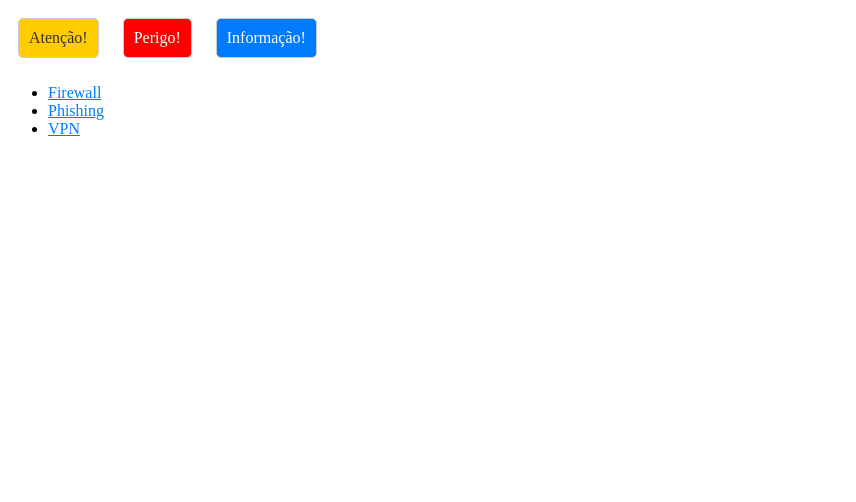
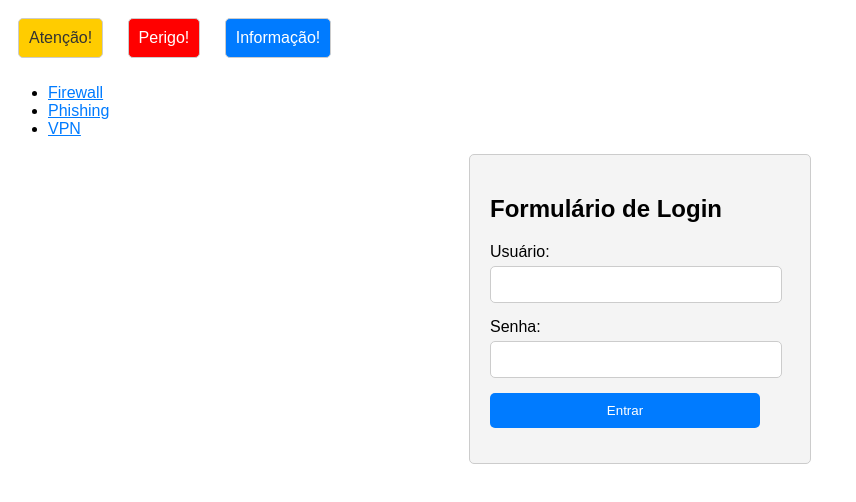
Before and after one commit to Guustaavoo/Programacao-Web, a plain HTML site: page LISTA CSS/Exercicios em CSS.html in a window 1280 px wide. Shown: the whole page, without its empty margins (0-856 px from the left). Drawn offline with Linux system fonts and the light colour scheme.

Commit message:
Lista CSS2 Q3

```diff
--- a/LISTA CSS/Exercicios em CSS.html
+++ b/LISTA CSS/Exercicios em CSS.html
@@ -29,5 +29,22 @@
             </div>
         </li>
     </ul>
+
+    <div class="container">
+        <h2>Formulário de Login</h2>
+        <form method="POST" onsubmit="return validarForm()">
+            <div class="form-group">
+                <label for="usuario">Usuário:</label>
+                <input type="text" id="usuario" name="usuario" required>
+            </div>
+            <div class="form-group">
+                <label for="senha">Senha:</label>
+                <input type="password" id="senha" name="senha" required>
+            </div>
+            <div class="form-group">
+                <button type="submit">Entrar</button>
+            </div>
+        </form>
+    </div>
 </body>
 </html>
--- a/LISTA CSS/style.css
+++ b/LISTA CSS/style.css
@@ -47,3 +47,47 @@
     left: 0;
     width: 200px;
 }
+
+body {
+    font-family: Arial, sans-serif;
+}
+
+.container {
+    width: 300px;
+    margin: 0 auto;
+    padding: 20px;
+    border: 1px solid #ccc;
+    border-radius: 5px;
+    background-color: #f4f4f4;
+}
+
+.form-group {
+    margin-bottom: 15px;
+}
+
+.form-group label {
+    display: block;
+    margin-bottom: 5px;
+}
+
+.form-group input {
+    width: 90%;
+    padding: 10px;
+    border: 1px solid #ccc;
+    border-radius: 5px;
+    transition: border-color 0.3s ease-in-out;
+}
+
+.form-group input.invalid {
+    border-color: #ff0000;
+}
+
+.form-group button {
+    width: 90%;
+    padding: 10px;
+    background-color: #007bff;
+    color: #fff;
+    border: none;
+    border-radius: 5px;
+    cursor: pointer;
+}
```
Also changed, not shown: LISTA CSS/app.js (added, +14 -0 lines).
